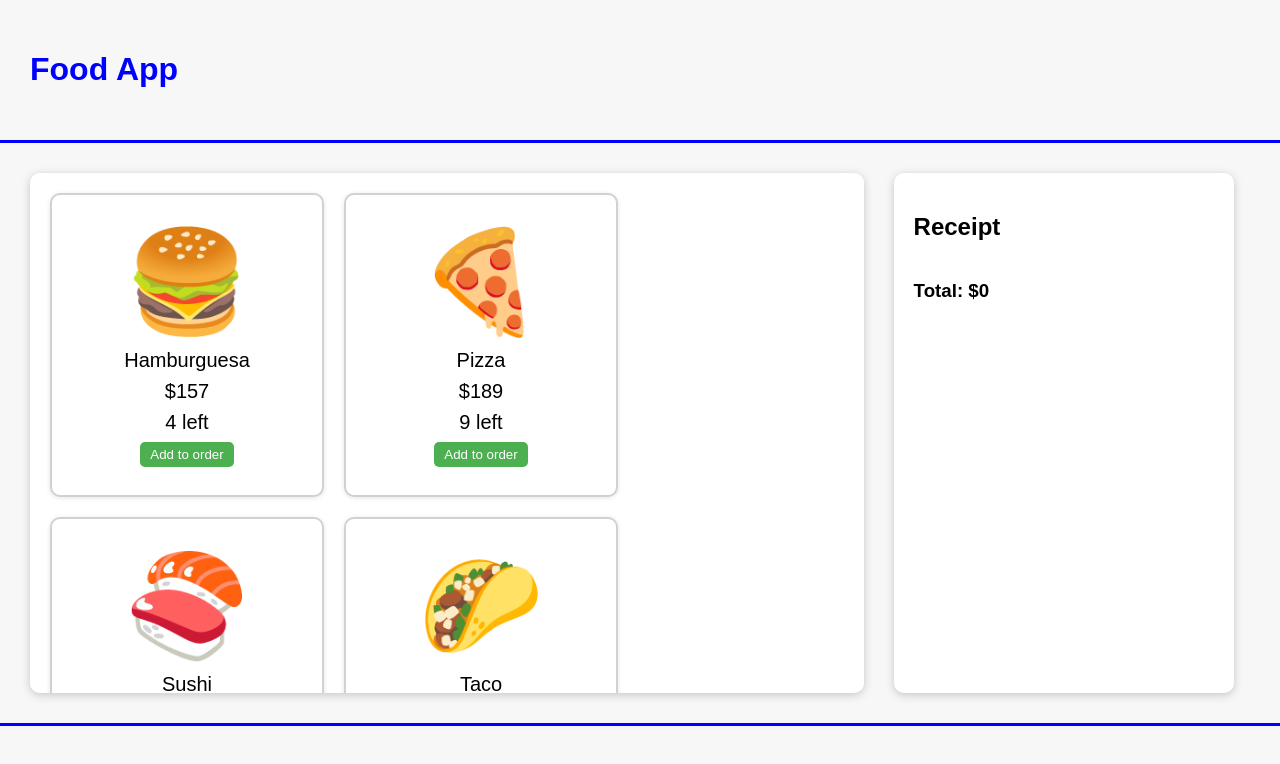
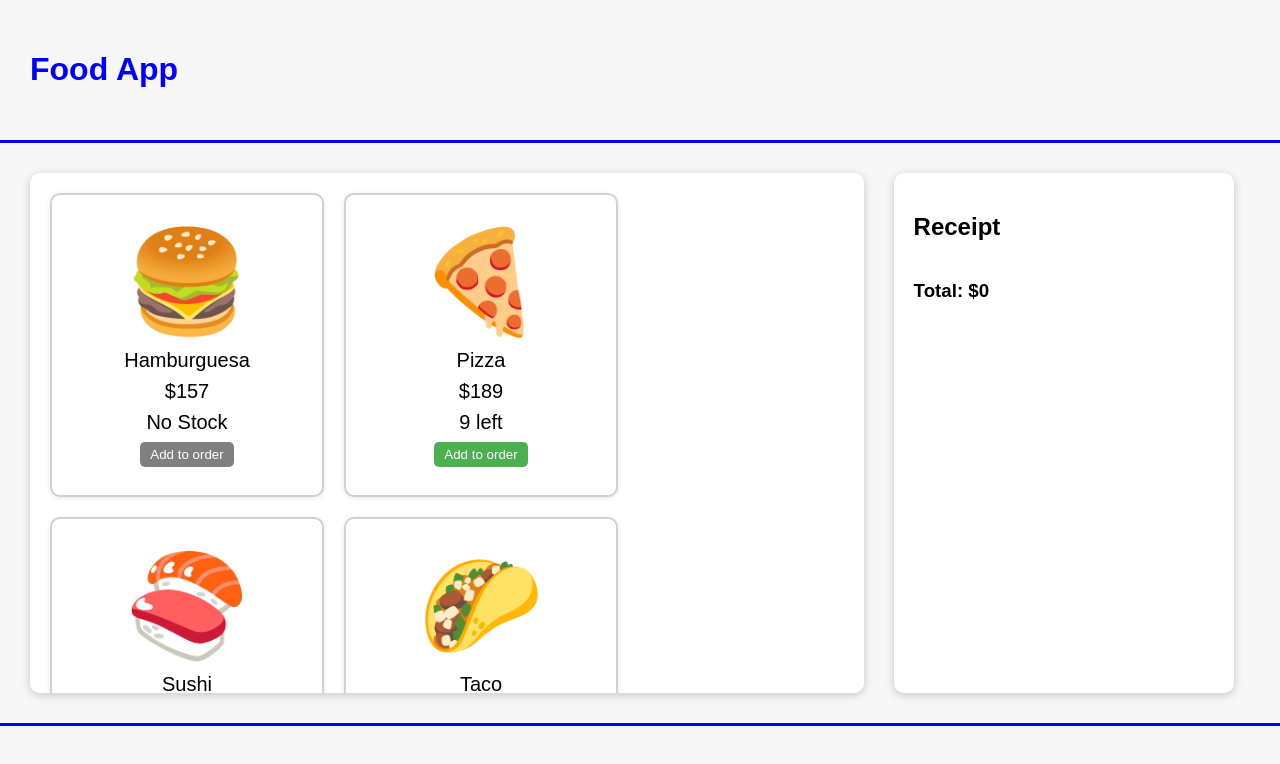
Before and after one commit to D13607ucc4/FoodApp, a React (Vite) app: page / in a window 1280 px wide. Shown: the top 764 px of the page. Built offline with nearby package versions, Linux system fonts and the light colour scheme.

Commit message:
Co-authored-by: Diego Zucca <D13607ucc4@users.noreply.github.com> Co-authored-by: RodrigoCardinal <RodrigoCardinal@users.noreply.github.com>

```diff
--- a/src/App.jsx
+++ b/src/App.jsx
@@ -5,7 +5,9 @@ import FoodContainer from "./components/foodContainer";
 import Header from "./components/header";
 
 function App() {
-  const [orders, setOrders] = useState([]); //Creo una variable de estado orders, que empieza como un array vacío. Orders contendrá los pedidos que se vayan haciendo. setOrders se usa para actualizar el estado de orders.
+  const [orders, setOrders] = useState([]); //Creo una variable de estado orders, que empieza como un array vacío.
+  const [stock, setStock] = useState([]);
+  // Orders contendrá los pedidos que se vayan haciendo. setOrders se usa para actualizar el estado de orders.
 
   //Función que añade un item al array de orders. Item es el objeto que contiene la información del pedido.
   const addOrder = (item) => {
@@ -16,13 +18,6 @@ function App() {
 
       if (existingOrderIndex !== -1) {
         //Si ya existe actualiza la cantidad del pedido existente
-        /*
-        NOTA:
-        const updatedOrders = [...prevOrders];
-          updatedOrders[existingOrderIndex].quantity += 1;
-          return updatedOrders;
-          Esto no andaba porque ...prevOrders creaba una copia del array pero no de los objetos dentro del array. Entonces modificaba el objeto original y mutaba el estado y explotaba todo.
-        */
         return prevOrders.map((order, index) => {
           if (index === existingOrderIndex) {
             return { ...order, quantity: order.quantity + 1 }; //Copio el objeto order y le sumo 1 a la cantidad. Esto no muta el estado porque crea un nuevo objeto.
@@ -34,7 +29,16 @@ function App() {
         return [...prevOrders, { ...item, quantity: 1 }];
       }
     });
+    if (item.stock) {
+      setStock(item.stock - 1);
+    }
   };
+
+  // const removeStock = (item) => {
+  //   if (item.stock) {
+  //     setStock(item.stock - 1);
+  //   }
+  // };
 
   const removeOrder = (index) => {
     const newOrders = [...orders];
@@ -57,12 +61,23 @@ function App() {
     setOrders(newOrders);
   };
 
+  const addOneOrder = (index) => {
+    const newOrders = [...orders];
+    const item = newOrders[index];
+    item.quantity++;
+    setOrders(newOrders);
+  };
+
   return (
     <>
       <Header />
       <div className="container">
         <div className="food-container">
-          <FoodContainer addOrder={addOrder} />{" "}
+          <FoodContainer
+            addOrder={addOrder}
+            stock={stock}
+            //removeStock={removeStock}
+          />{" "}
           {/*Componente que contiene la lista de comidas. Se le pasa la función addOrder como prop para que pueda añadir pedidos.*/}
         </div>
         <div className="receipt-container">
@@ -70,6 +85,7 @@ function App() {
             orders={orders}
             removeOrder={removeOrder}
             removeOneOrder={removeOneOrder}
+            addOneOrder={addOneOrder}
           />{" "}
           {/*Componente que contiene el ticket. Se le pasa la variable orders como prop para que pueda mostrar los pedidos y la función removeOrder para que pueda eliminar pedidos.*/}
         </div>
--- a/src/components/foodContainer.jsx
+++ b/src/components/foodContainer.jsx
@@ -1,9 +1,10 @@
 import React from "react";
 import FoodItem from "./foodItem";
 import "./foodContainer.css";
+import { useState } from "react";
 
 const comidas = [
-  { img: "🍔", name: "Hamburguesa", price: 157, stock: 4 },
+  { img: "🍔", name: "Hamburguesa", price: 157, stock: 0 },
   { img: "🍕", name: "Pizza", price: 189, stock: 9 },
   { img: "🍣", name: "Sushi", price: 132, stock: 6 },
   { img: "🌮", name: "Taco", price: 175, stock: 2 },
@@ -16,10 +17,19 @@ const comidas = [
 ];
 
 function FoodContainer({ addOrder }) {
+  const [stock, setStock] = useState([]);
+
+  function handleStock({ comidas }) {
+    if (comidas.stock) {
+      addOrder({ ...comidas })
+      setStock( comidas.stock -= 1 )
+    }
+  }
+
   return (
     <>
       {comidas.map((comida, index) => (
-        <FoodItem key={index} comida={comida} addOrder={addOrder} />
+        <FoodItem key={index} comida={comida} addOrder={addOrder} stock={stock} removeStock={handleStock}/>
       ))}
     </>
   );
--- a/src/components/foodItem.css
+++ b/src/components/foodItem.css
@@ -26,6 +26,15 @@
   cursor: pointer;
 }
 
+.food-item button:disabled {
+  background-color: grey;
+}
+
+.food-item button:hover:disabled {
+  cursor: not-allowed;
+  background-color: grey;
+}
+
 .food-item button:hover {
   background-color: #45a049;
 }
--- a/src/components/foodItem.jsx
+++ b/src/components/foodItem.jsx
@@ -14,10 +14,16 @@ function FoodItem({ comida, addOrder }) {
         <span>${comida.price}</span>
       </div>
       <div>
-        <span>{comida.stock} left</span>
+        {
+          <span>
+            {comida.stock === 0 ? "No Stock" : `${comida.stock} left`}
+          </span>
+        }
       </div>
-      <div>
-        <button onClick={() => addOrder({ ...comida })}>Add to order</button>{" "}
+      <div className="food-bottom">
+        <button onClick={() => addOrder(comida)} disabled={comida.stock === 0}>
+          Add to order
+        </button>{" "}
         {/*Copio el objeto comida para que no me mande la referencia y haya pedo con los estados*/}
       </div>
     </div>
--- a/src/components/order.jsx
+++ b/src/components/order.jsx
@@ -1,7 +1,7 @@
 import React from "react";
 import "./order.css";
 
-function Order({ item, index, removeOrder, removeOneOrder }) {
+function Order({ item, index, removeOrder, removeOneOrder, addOneOrder }) {
   return (
     <div key={index} className="order-item">
       <span>
@@ -9,6 +9,7 @@ function Order({ item, index, removeOrder, removeOneOrder }) {
       </span>
       <span>${item.price * item.quantity}</span>
       <button onClick={() => removeOneOrder(index)}>➖</button>
+      <button onClick={() => addOneOrder(index)}>➕</button>
       <button onClick={() => removeOrder(index)}>❌</button>
     </div>
   );
--- a/src/components/receipt.jsx
+++ b/src/components/receipt.jsx
@@ -2,7 +2,7 @@ import React from "react";
 import Order from "./order";
 import "./receipt.css";
 
-function Receipt({ orders, removeOrder, removeOneOrder }) {
+function Receipt({ orders, removeOrder, removeOneOrder, addOneOrder }) {
   const total = orders.reduce(
     (acc, item) => acc + item.price * item.quantity,
     0
@@ -18,6 +18,7 @@ function Receipt({ orders, removeOrder, removeOneOrder }) {
             index={index}
             removeOrder={removeOrder}
             removeOneOrder={removeOneOrder}
+            addOneOrder={addOneOrder}
           />
         ))}
       </div>
```
Also changed, not shown: src/components/foodContainer.css (line endings or trailing spaces).
